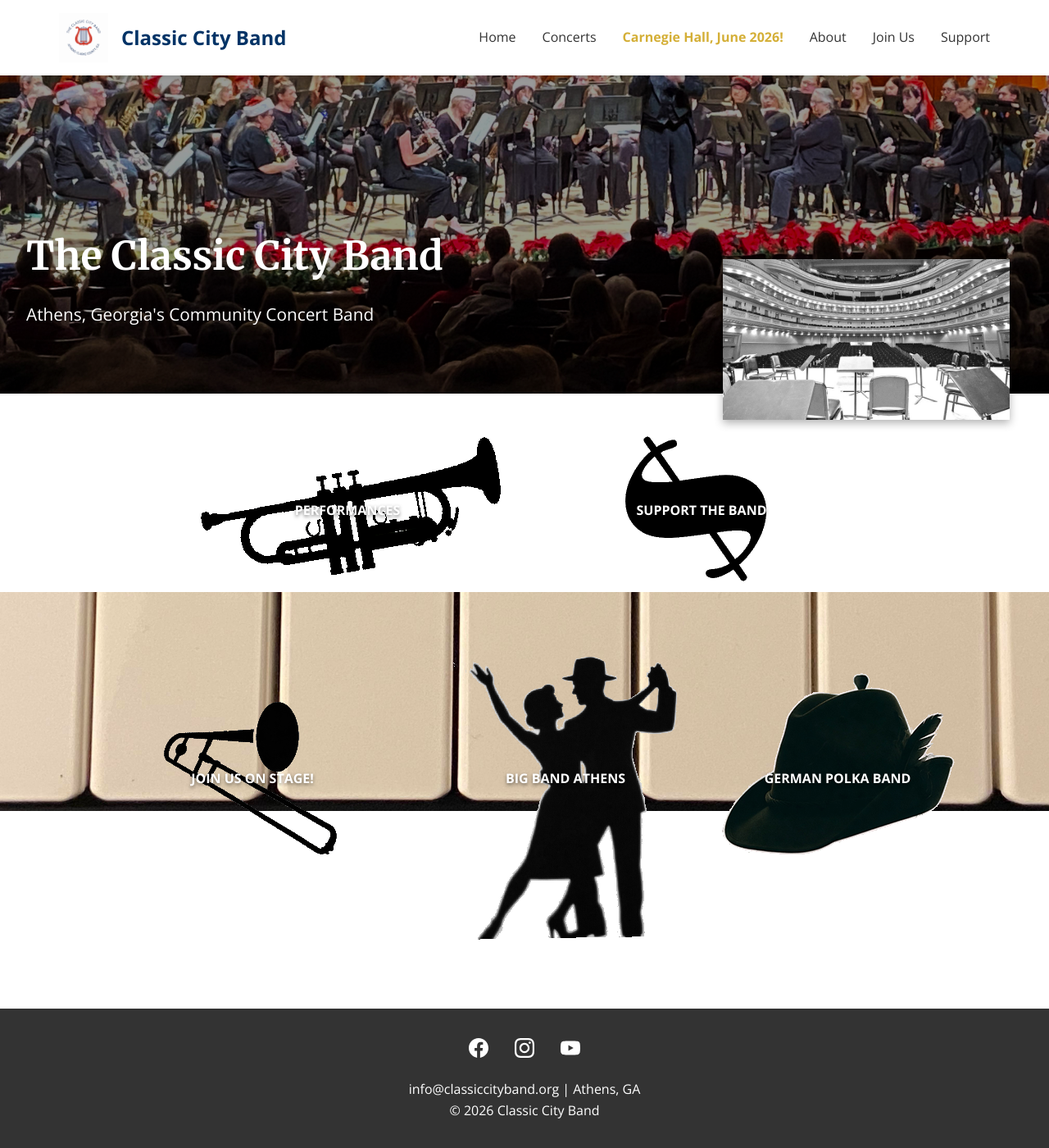
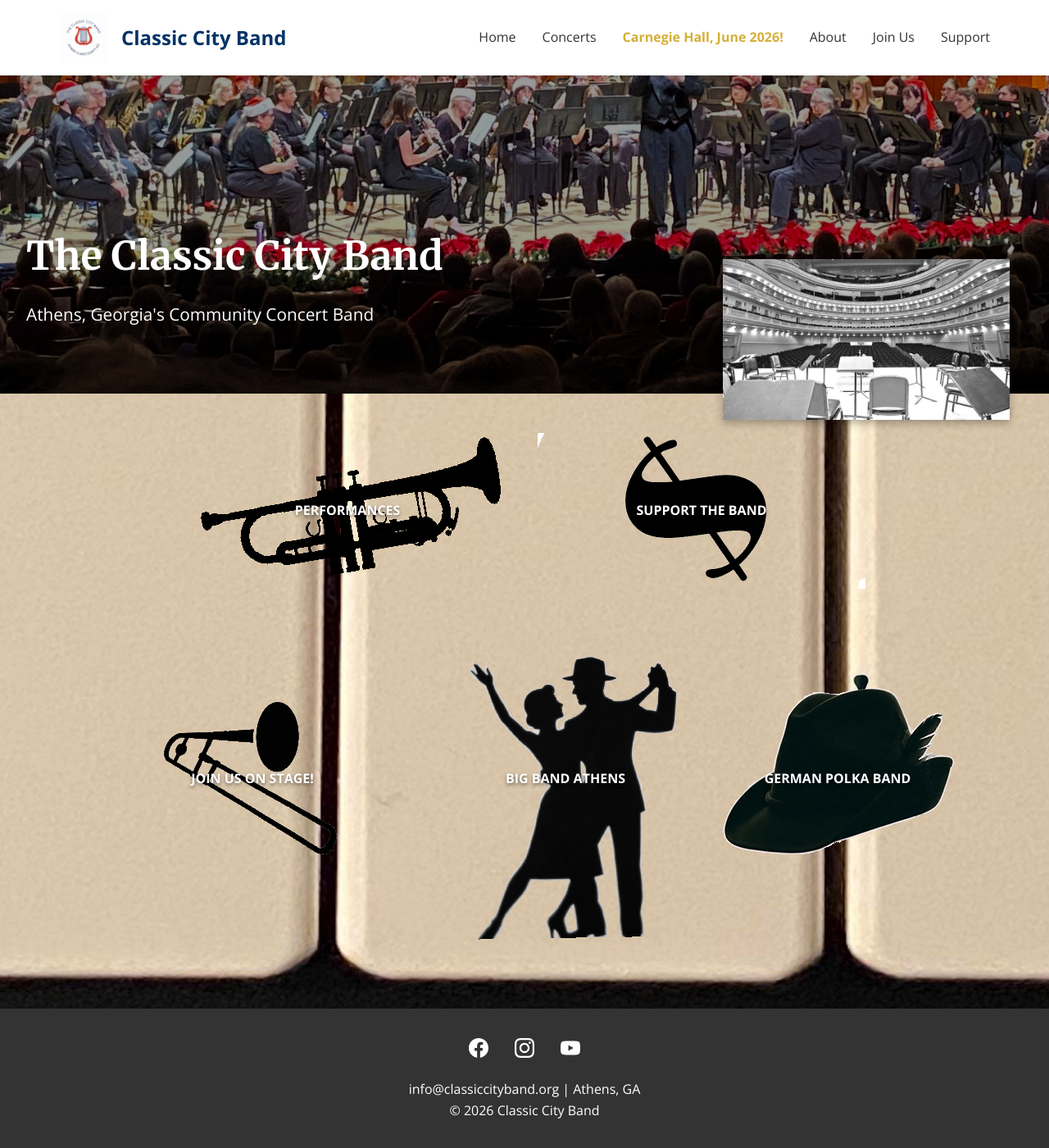
Before and after one commit to webmasterCCB/CCBwebsite, a Jekyll site: the page built from index.html, in a window 1280 px wide and 1400 px high, scrolled down 112 px. Shown: the whole window at 82% size. Built offline with Jekyll 4.4.1, drawn with Linux system fonts in a browser that asks for light colours.

Commit message:
Update style.css

```diff
--- a/assets/css/style.css
+++ b/assets/css/style.css
@@ -156,7 +156,7 @@ nav a:hover {
 
 /* Quick Links Section */
 .quick-links {
-  background: url('../images/keyboard_CCB.jpg') center center/contain no-repeat;
+  background: url('../images/keyboard_CCB.jpg') center bottom/cover no-repeat;
   padding: 3rem 2rem 5rem 2rem;
   position: relative;
   display: flex;
```
